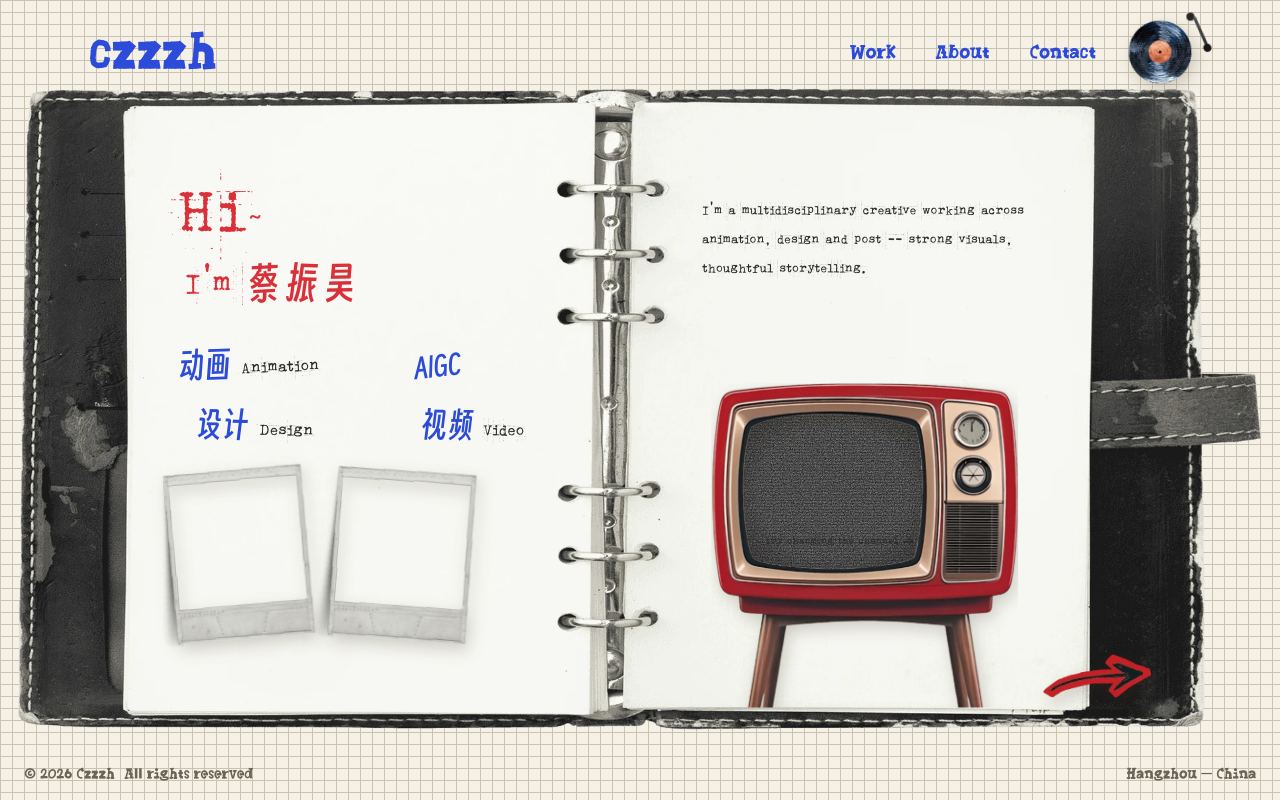
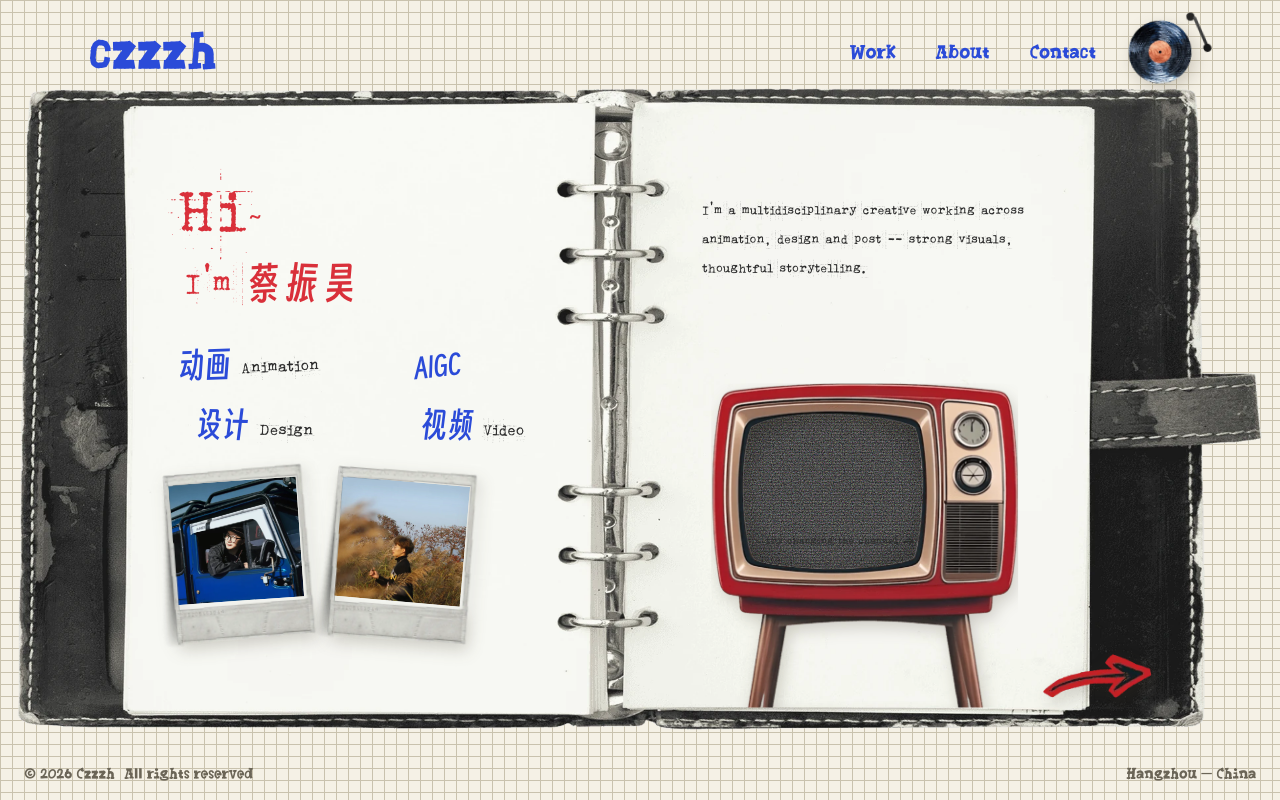
Before and after one commit to MonsterNB1/czzzh-work, a Next.js app: page / in a window 1280 px wide. Built offline with nearby package versions, Linux system fonts and the light colour scheme.

Commit message:
feat: replace homepage polaroid placeholders with two portrait photos

```diff
--- a/src/app/page.tsx
+++ b/src/app/page.tsx
@@ -6,6 +6,14 @@ import TVScreen from "@/components/TVScreen";
 // every size below is expressed as a fraction of the book width (--wb),
 // so the whole spread scales as one piece on any window.
 const px = (k: number) => `calc(${k} * var(--wb))`;
+
+// inner photo window of the polaroid frame, as a fraction of the frame box
+const POLAROID_INNER = {
+  left: "12.35%",
+  top: "12.62%",
+  width: "78.8%",
+  height: "61.4%",
+};
 
 export default function Home() {
   return (
@@ -51,6 +59,16 @@ export default function Home() {
           </p>
 
           <div className="mt-9 flex items-end gap-5">
+            <div className="relative w-[44%] rotate-[-4deg]">
+              <div className="absolute overflow-hidden" style={POLAROID_INNER}>
+                {/* eslint-disable-next-line @next/next/no-img-element */}
+                <img
+                  src="/assets/scrapbook/polaroid-portrait-a.webp"
+                  alt=""
+                  decoding="async"
+                  className="block h-full w-full object-cover"
+                />
+              </div>
               {/* eslint-disable-next-line @next/next/no-img-element */}
               <img
                 src="/assets/scrapbook/polaroid.webp"
@@ -58,8 +76,19 @@ export default function Home() {
                 width={340}
                 height={412}
                 decoding="async"
-              className="photo-shadow h-auto block w-[44%] rotate-[-4deg]"
+                className="photo-shadow relative z-10 block h-auto w-full"
               />
+            </div>
+            <div className="relative w-[44%] rotate-[5deg] -mb-1">
+              <div className="absolute overflow-hidden" style={POLAROID_INNER}>
+                {/* eslint-disable-next-line @next/next/no-img-element */}
+                <img
+                  src="/assets/scrapbook/polaroid-portrait-b.webp"
+                  alt=""
+                  decoding="async"
+                  className="block h-full w-full object-cover"
+                />
+              </div>
               {/* eslint-disable-next-line @next/next/no-img-element */}
               <img
                 src="/assets/scrapbook/polaroid.webp"
@@ -67,8 +96,9 @@ export default function Home() {
                 width={340}
                 height={412}
                 decoding="async"
-              className="photo-shadow h-auto block w-[44%] rotate-[5deg] -mb-1"
+                className="photo-shadow relative z-10 block h-auto w-full"
               />
+            </div>
           </div>
 
           <Link href="/works" className="mt-10 flex flex-col items-center group">
@@ -234,29 +264,51 @@ export default function Home() {
           className="absolute hidden md:block"
           style={{ left: "11%", bottom: "12%", transform: "rotate(-4deg)" }}
         >
+          <div className="relative">
+            <div className="absolute overflow-hidden" style={POLAROID_INNER}>
+              {/* eslint-disable-next-line @next/next/no-img-element */}
+              <img
+                src="/assets/scrapbook/polaroid-portrait-a.webp"
+                alt=""
+                decoding="async"
+                className="block h-full w-full object-cover"
+              />
+            </div>
             <img
               src="/assets/scrapbook/polaroid.webp"
               alt=""
               width={340}
               height={412}
-            className="photo-shadow h-auto block"
+              className="photo-shadow relative z-10 h-auto block"
               decoding="async"
               style={{ width: px(0.13) }}
             />
+          </div>
         </div>
         <div
           className="absolute hidden md:block"
           style={{ left: "24%", bottom: "12%", transform: "rotate(5deg)" }}
         >
+          <div className="relative">
+            <div className="absolute overflow-hidden" style={POLAROID_INNER}>
+              {/* eslint-disable-next-line @next/next/no-img-element */}
+              <img
+                src="/assets/scrapbook/polaroid-portrait-b.webp"
+                alt=""
+                decoding="async"
+                className="block h-full w-full object-cover"
+              />
+            </div>
             <img
               src="/assets/scrapbook/polaroid.webp"
               alt=""
               width={340}
               height={412}
-            className="photo-shadow h-auto block"
+              className="photo-shadow relative z-10 h-auto block"
               decoding="async"
               style={{ width: px(0.13) }}
             />
+          </div>
         </div>
 
         {/* ===== RIGHT PAGE ===== */}
```
Also changed, not shown: public/assets/scrapbook/polaroid-portrait-a.webp (added), public/assets/scrapbook/polaroid-portrait-b.webp (added). Lines whose indentation alone changed are shown as unchanged.
